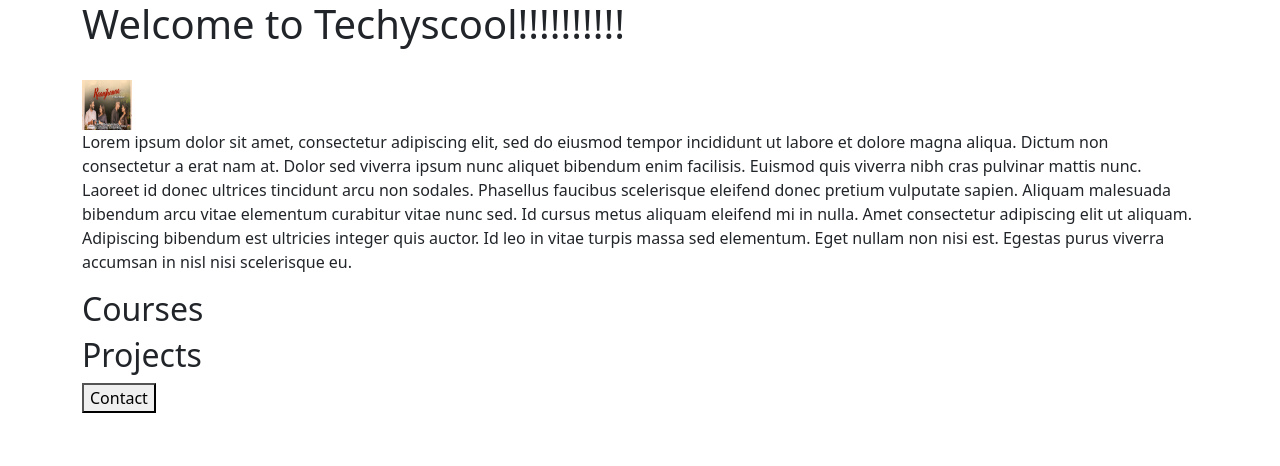
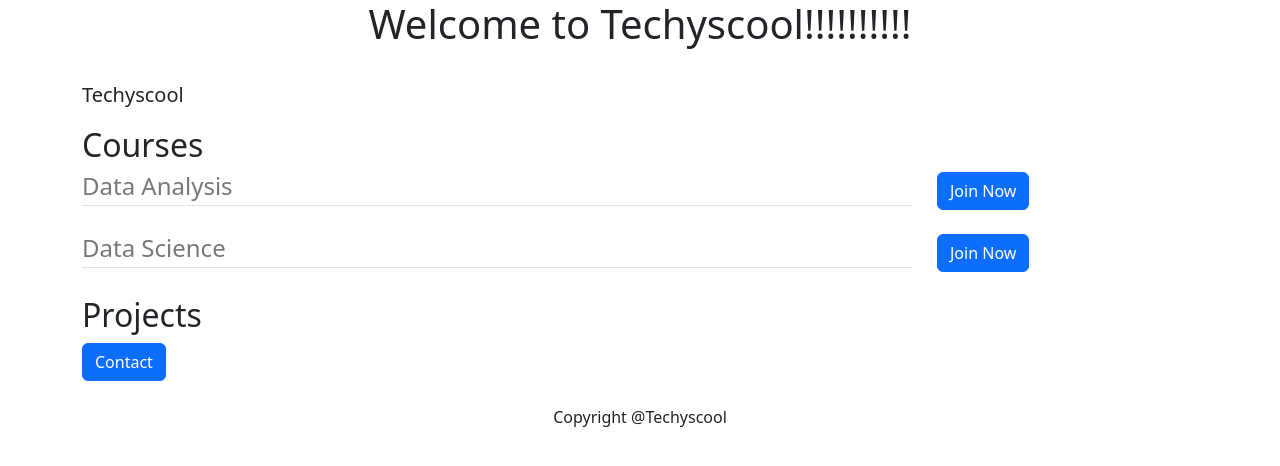
Before and after one commit to subhopiku/Techyscool-WebProject, a Flask app: page / in a window 1280 px wide. Shown: the top 466 px of the page. Run offline with Flask 3, Linux system fonts and the light colour scheme.

Commit message:
Additional changes for website

```diff
--- a/app.py
+++ b/app.py
@@ -1,8 +1,21 @@
 from flask import Flask, render_template
 app = Flask(__name__)
+
+COURSE = [
+  {
+    'id':1,
+     'name':'Data Analysis'
+  },
+  {
+    'id':2,
+     'name':'Data Science'
+  }
+]
+
+
 @app.route("/")
-def hello_world():
-  return render_template('home.html')
+def hello_techyian():
+  return render_template('home.html',course=COURSE)
 
 if __name__ =="__main__":
   app.run(host='0.0.0.0',debug=True)
--- a/templates/home.html
+++ b/templates/home.html
@@ -5,18 +5,22 @@
     <meta charset="utf-8">
     <meta name="viewport" content="width=device-width, initial-scale=1">
     <link href="https://cdn.jsdelivr.net/npm/bootstrap@5.3.3/dist/css/bootstrap.min.css" rel="stylesheet" integrity="sha384-QWTKZyjpPEjISv5WaRU9OFeRpok6YctnYmDr5pNlyT2bRjXh0JMhjY6hW+ALEwIH" crossorigin="anonymous">
-
   </head>
     <body>
       <div class="container">
-      <h1>Welcome to Techyscool!!!!!!!!!!</h1><br>
-      <img id="pic" src ="https://54620930-0596-4907-8e28-2b3443896ddb-00-lxcao4c6k4yx.pike.replit.dev/static/Poster.jpeg" width =50 height =50> <br>
-        <p>
-          Lorem ipsum dolor sit amet, consectetur adipiscing elit, sed do eiusmod tempor incididunt ut labore et dolore magna aliqua. Dictum non consectetur a erat nam at. Dolor sed viverra ipsum nunc aliquet bibendum enim facilisis. Euismod quis viverra nibh cras pulvinar mattis nunc. Laoreet id donec ultrices tincidunt arcu non sodales. Phasellus faucibus scelerisque eleifend donec pretium vulputate sapien. Aliquam malesuada bibendum arcu vitae elementum curabitur vitae nunc sed. Id cursus metus aliquam eleifend mi in nulla. Amet consectetur adipiscing elit ut aliquam. Adipiscing bibendum est ultricies integer quis auctor. Id leo in vitae turpis massa sed elementum. Eget nullam non nisi est. Egestas purus viverra accumsan in nisl nisi scelerisque eu.
+      <h1 class ="text-center">Welcome to Techyscool!!!!!!!!!!</h1><br>
+        <p class ="lead">
+          Techyscool
         </p>
       <h2> Courses</h2>
+        <div>
+        {%for c in course%}
+          {%include 'items.html' %}
+          {%endfor%}
+        </div>
       <h2> Projects</h2>
-        <button value="Contact"> Contact </button>
+        <button value="Contact" class="btn btn-primary btn-leg"> Contact </button>
+        <p class ="text-center mt-4">Copyright @Techyscool</p>
       </div>
     </body>
 </html>
--- /dev/null
+++ b/templates/items.html
@@ -0,0 +1,10 @@
+<div class="row" style="margin-bottom:16px;padding-bottom:8px;">
+<div class = "col-9">
+<h4 class="border-bottom" style="color:rgb(120,120,120); margin-bottom:4px;padding-bottom:4px;">
+  {{c.name}}
+</h4>
+</div>
+<div class="col-3" padding-bottom:4px>
+  <button value="Join Now" class="btn btn-primary btn-leg"> Join Now </button>
+</div>
+</div>
```
